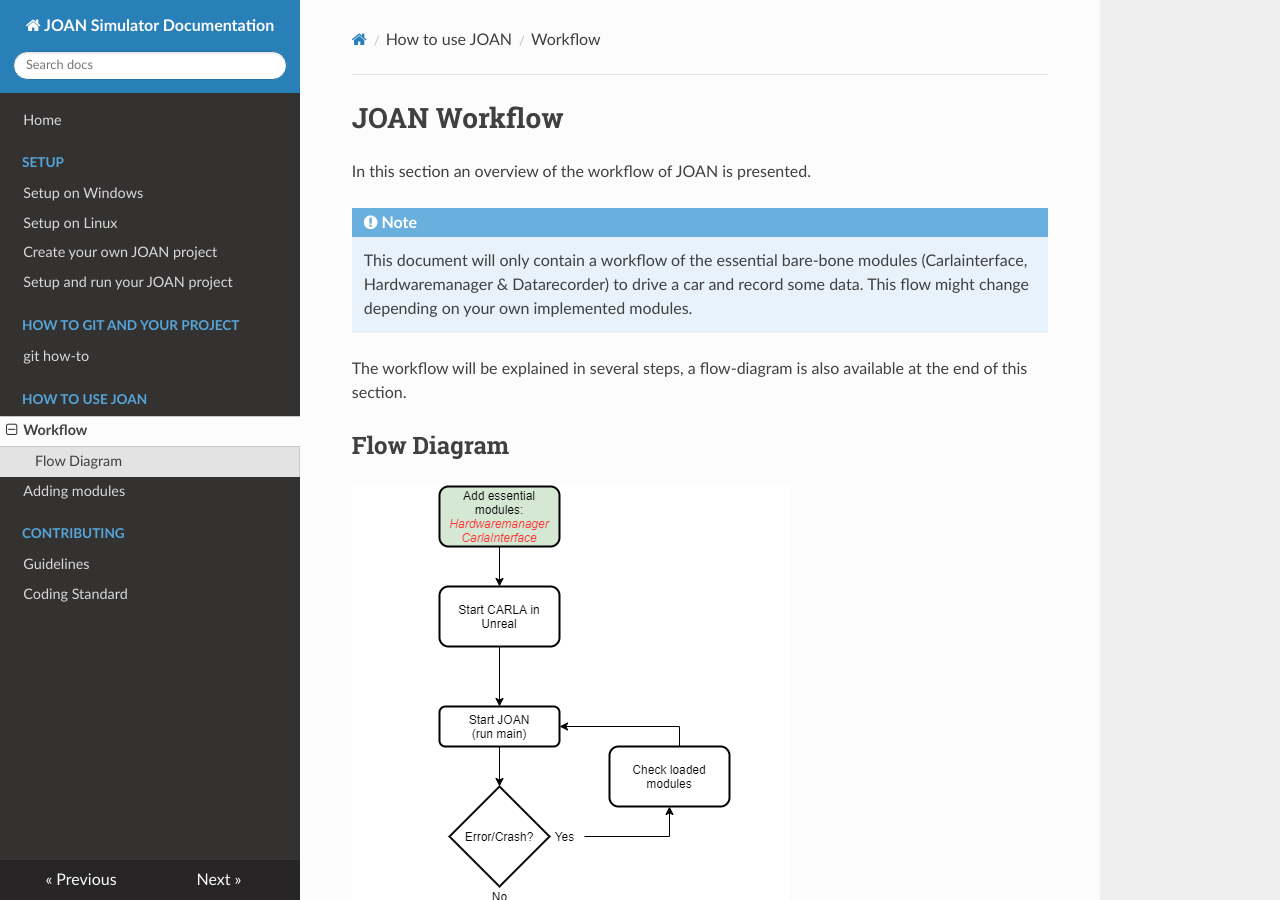
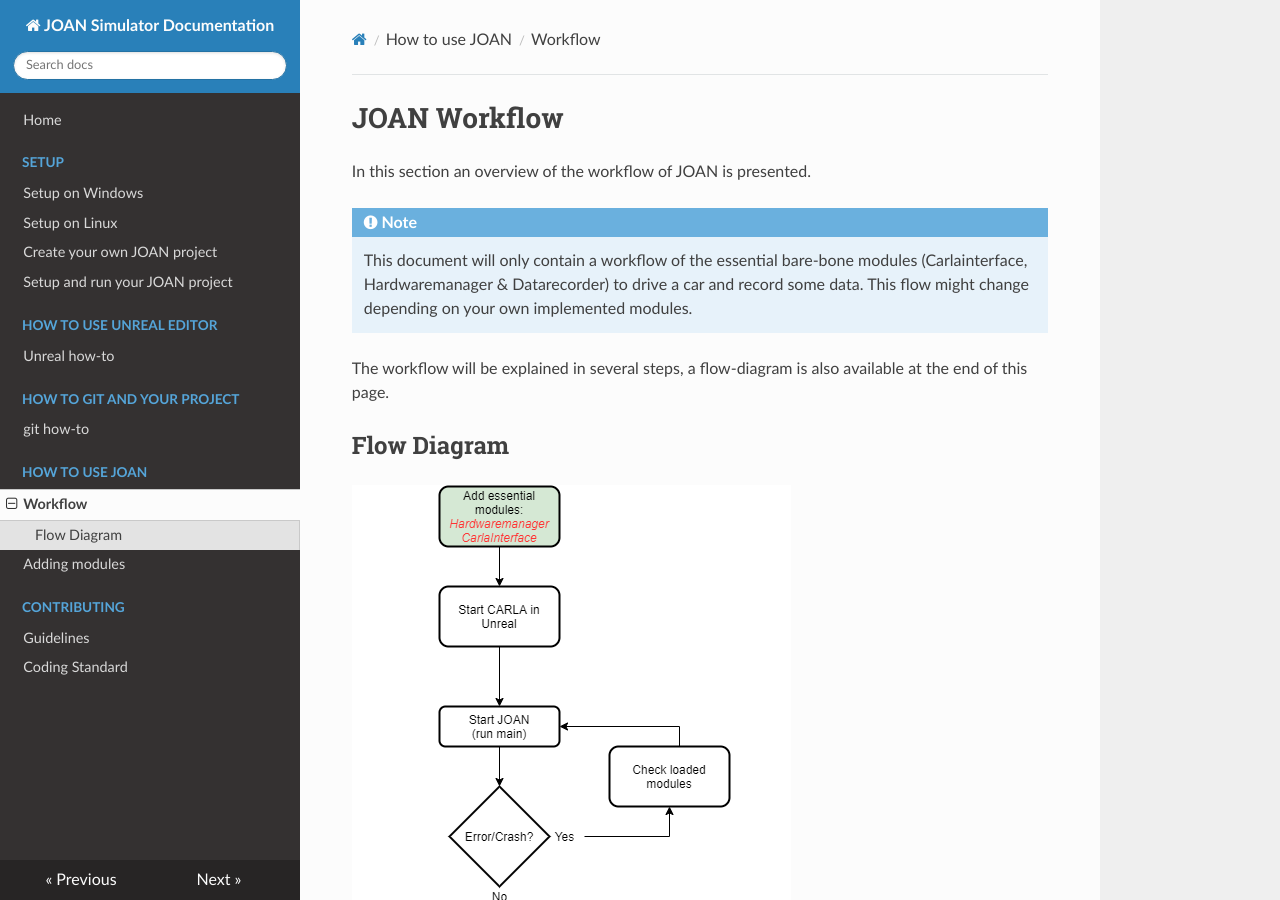
Before and after one commit to tud-hri/joan, an MkDocs documentation site: the page built from docs/joan-workflow.md, in a window 1280 px wide and 900 px high. Built offline with MkDocs 1.6.1, drawn with Linux system fonts in a browser that asks for light colours; nearby versions of some CDN libraries.

Commit message:
added more sections

```diff
--- a/docs/joan-workflow.md
+++ b/docs/joan-workflow.md
@@ -4,7 +4,8 @@
 !!! Note
     This document will only contain a workflow of the essential bare-bone modules (Carlainterface, Hardwaremanager & Datarecorder) to drive a car and record some data. This flow might change depending on your own implemented modules.
 
-The workflow will be explained in several steps, a flow-diagram is also available at the end of this section.
+The workflow will be explained in several steps, a flow-diagram is also available at the end of this page.
+
 
 ## Flow Diagram
 ![workflow](imgs/JOAN_Workflow.png)
--- a/mkdocs.yml
+++ b/mkdocs.yml
@@ -9,6 +9,9 @@
       - Setup on Linux: setup-carla-linux.md
       - Create your own JOAN project: setup-create-joan-project.md
       - Setup and run your JOAN project: setup-run-joan.md
+
+    - How to use Unreal Editor:
+      - Unreal how-to: unreal-how-to.md
 
     - How to Git and your project:
       - git how-to: git-how-to.md
```
Also changed, not shown: docs/unreal-how-to.md (added, +2 -0 lines).
